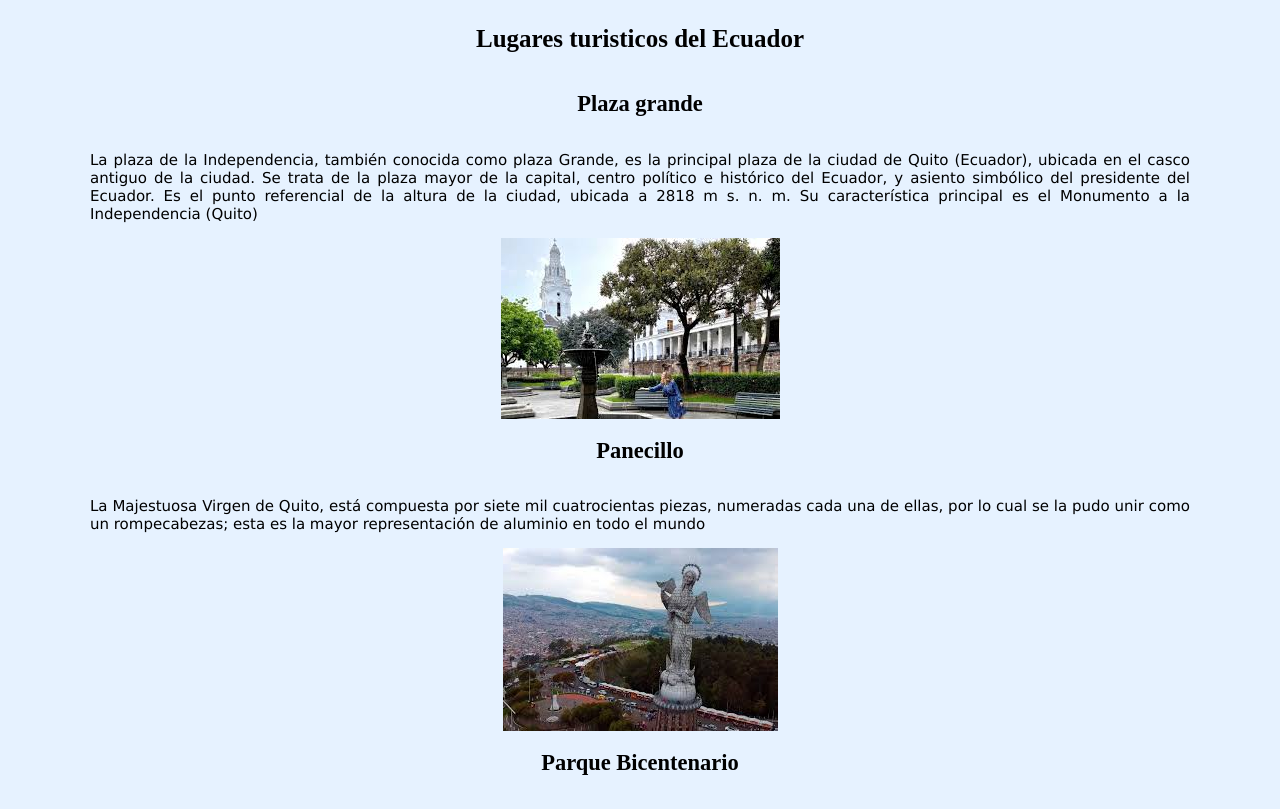
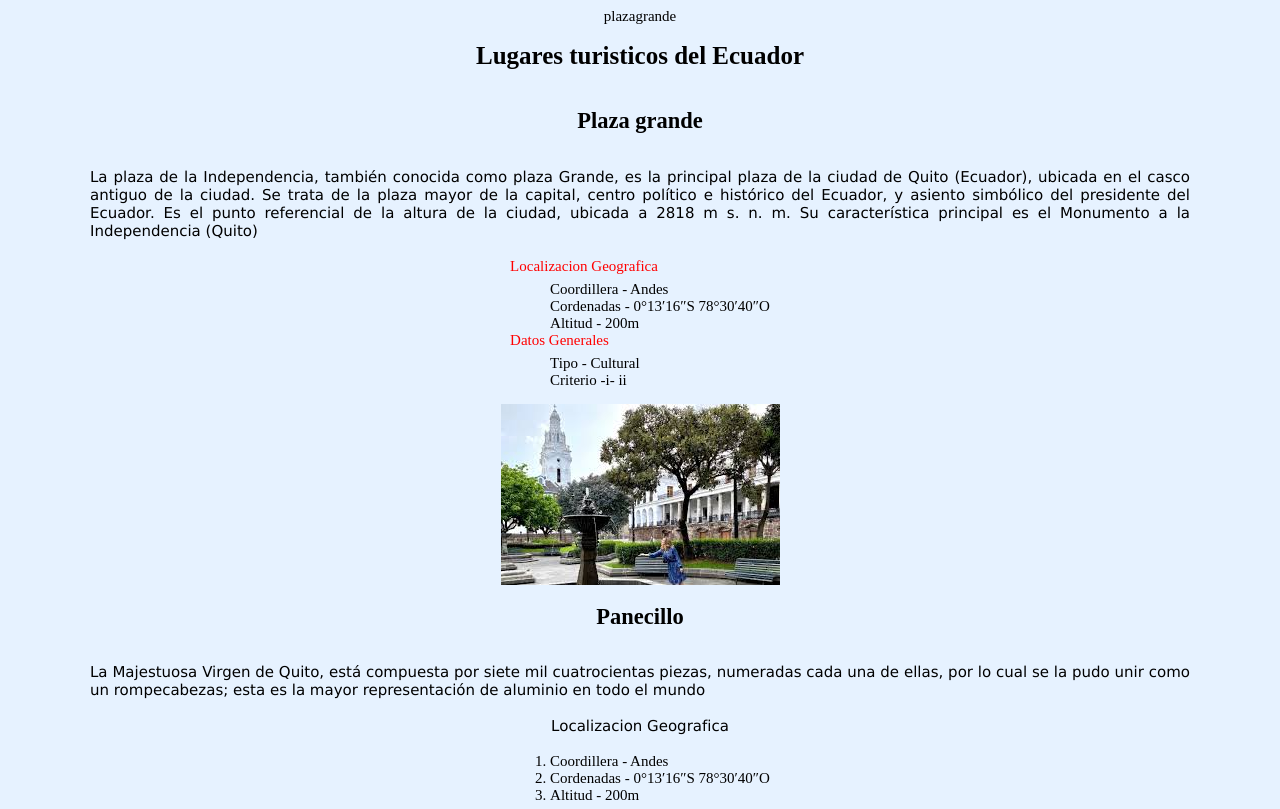
Before and after one commit to Alexandernacato/DesarrolloWeb, a plain HTML site: page index.html in a window 1280 px wide. Shown: the top 809 px of the page. Drawn offline with Linux system fonts and the light colour scheme.

Commit message:
Se agrego actualizaciones en el index y en los estilos

```diff
--- a/css/estilos.css
+++ b/css/estilos.css
@@ -11,6 +11,7 @@ p {
    font-size: 15px;
    text-align: justify;
    max-width: 1100px;
+   margin-bottom: 0.2em;
 }
 strong {
     font-size: 15px;
@@ -26,3 +27,15 @@ h1{
     align-items: center;
     margin: 0 auto;
 }
+ul {
+    color: blue;
+    margin-bottom: 6px;
+    font-family: 'Times New Roman', Times, serif;
+
+}
+dt{
+    color: red;
+    margin-bottom: 6px;
+    font-family: 'Times New Roman', Times, serif;
+
+}
--- a/index.html
+++ b/index.html
@@ -1,4 +1,4 @@
-<html lang="en">
+<html lang="Es">
 <head>
     <meta charset="UTF-8">
     <meta name="viewport" content="width=device-width, initial-scale=1.0">
@@ -9,17 +9,37 @@
 
 <body>
 <div class="container">
+   plazagrande
     <h1>Lugares turisticos del Ecuador </h1>
     <h2>Plaza grande</h2>
     <p>La plaza de la Independencia, también conocida como plaza Grande, es la principal plaza de la ciudad de Quito (Ecuador), ubicada en el casco antiguo de la ciudad. Se trata de la plaza mayor de la capital, centro político e histórico del Ecuador, y asiento simbólico del presidente del Ecuador. Es el punto referencial de la altura de la ciudad, ubicada a 2818 m s. n. m. Su característica principal es el Monumento a la Independencia (Quito)</p>
-  <img src="./images/sitio1.jpg" alt="Plaza Grande">
+    <dl>
+    <dt>Localizacion Geografica</dt>
+
+        <dd>Coordillera - Andes <dd>
+        <dd>Cordenadas - 0°13′16″S 78°30′40″O</dd>
+        <dd>Altitud - 200m<dd>
+    <dt>Datos Generales</dt>
+
+        <dd>Tipo - Cultural</dd>
+        <dd>Criterio -i- ii</dd>
+   </dl>
+
+    <a href="https://www.goraymi.com/es-ec/pichincha/quito/mercados-plazas/plaza-grande-quito-a1d7d68ab" target="_blank"><img src="./images/sitio1.jpg" alt="Plaza Grande"></a>
     <h2>Panecillo</h2>
     <p>La Majestuosa Virgen de Quito, está compuesta por siete mil cuatrocientas piezas, numeradas cada una de ellas, por lo cual se la pudo unir como un rompecabezas; esta es la mayor representación de aluminio en todo el mundo</p>
-    <img src="./images/sitio2.jpg" alt="Panecillo">
+    <p>Localizacion Geografica</p>
+    <ol>
+        <li>Coordillera - Andes </li>
+        <li>Cordenadas - 0°13′16″S 78°30′40″O</li>
+        <li>Altitud - 200m</li>
+    </ol>
+
+    <a href="https://www.goraymi.com/es-ec/pichincha/quito/miradores/panecillo-quito-aff0380fd#google_vignette " target="_blank"><img src="./images/sitio2.jpg" alt="Panecillo"></a>
     <h2>Parque Bicentenario</h2>
     <p>El Parque Bicentenario se inauguró en 2013 Este es un texto con <strong>énfasis importante</strong> para destacartras el traslado del aeropuerto Mariscal Sucre a Tababela. La pista de aviación, que ocupaba la llanura del norte de Quito desde los años 30 y las instalaciones aeroportuarias, que incluían el edificio original de los años 60, mangas de desembarco, hangares, bodegas e instalaciones de combustible debían convertirse en un nuevo parque central.
     </p>
-    <img src="./images/sitio3.jpg" alt="Basilica">
+    <a href="https://www.plazagrandequito.com/" target="_blank"><img src="./images/sitio3.jpg" alt="Basilica"></a>
 </div>
 
 </body>
```
